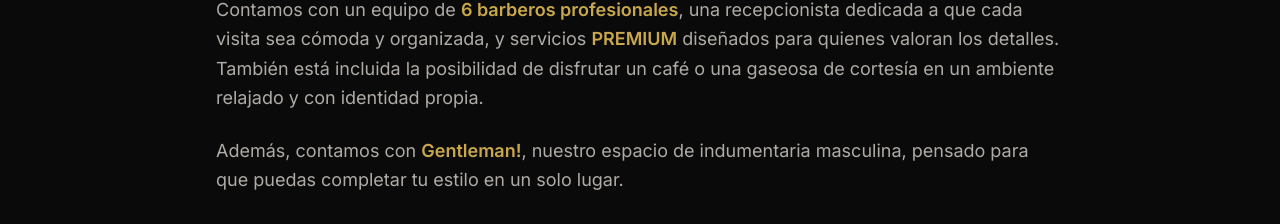
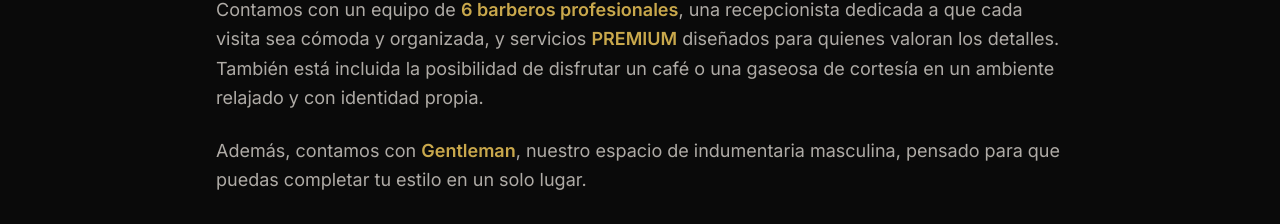
Before and after one commit to salvador-castro/clapton-barberia, a React (Vite) app: page / in a window 1280 px wide. Shown: the part 1210-1434 px from the top of the page. Built offline with nearby package versions, Linux system fonts and the light colour scheme.

Commit message:
fix text aboutus

```diff
--- a/src/components/AboutUs.tsx
+++ b/src/components/AboutUs.tsx
@@ -34,7 +34,7 @@ export default function AboutUs() {
 
           <p>
             Además, contamos con{' '}
-            <span className="text-gold font-semibold">Gentleman!</span>, nuestro espacio de indumentaria
+            <span className="text-gold font-semibold">Gentleman</span>, nuestro espacio de indumentaria
             masculina, pensado para que puedas completar tu estilo en un solo lugar.
           </p>
 
```
